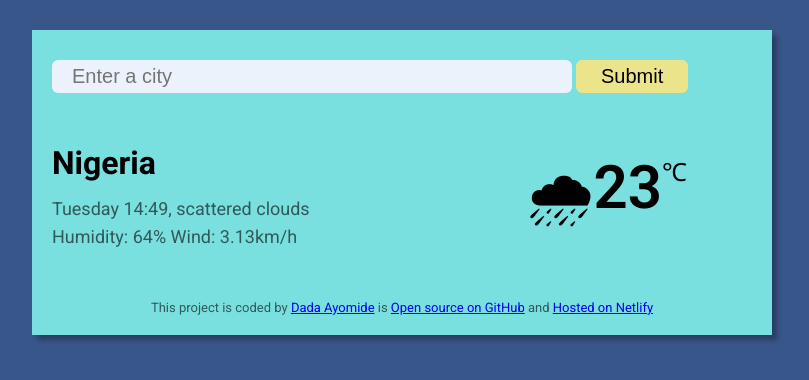
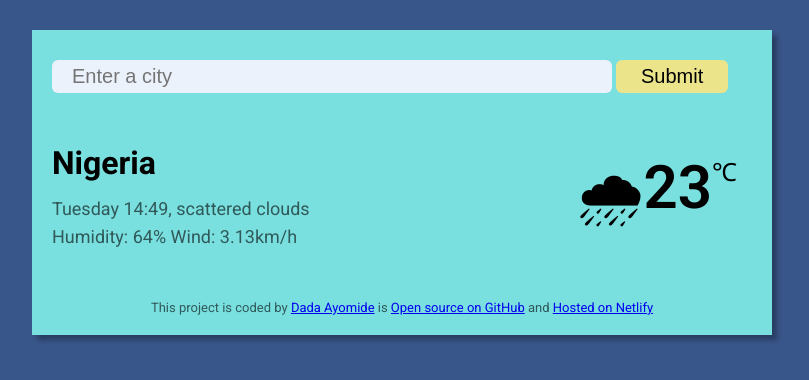
Before and after one commit to KingkoinJo/SmoothWeather-App, a plain HTML site: page index.html in a window 1280 px wide. Shown: the whole page, without its empty margins (238-1047 px from the left). Drawn offline with Linux system fonts and the light colour scheme.

Commit message:
edited some element positioning

```diff
--- a/src/style.css
+++ b/src/style.css
@@ -69,6 +69,6 @@ main {
   margin: 10px 0 30px 0;
 }
 .app-placer main {
-  width: 100%;
-  max-width: 650px;
+  width: 600px;
+  min-width: 100%;
 }
```
